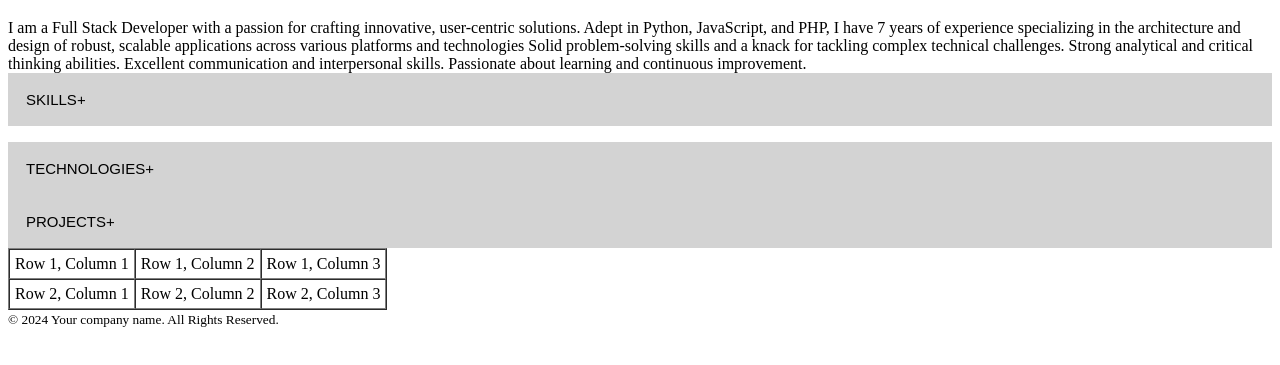
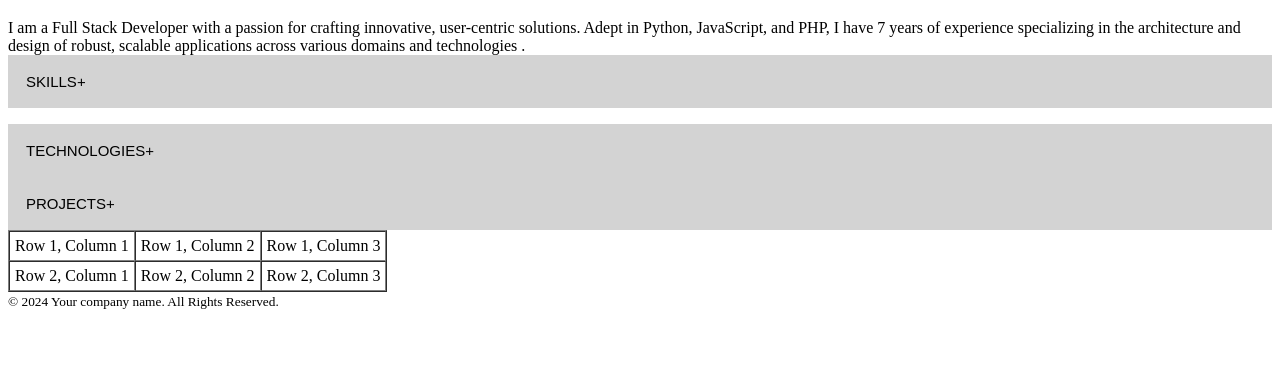
Before and after one commit to trojanpauro/trojanpauro.github.io, a plain HTML site: page index.html in a window 1280 px wide. Shown: the part 61-426 px from the top of the page. Drawn offline with Linux system fonts and the light colour scheme.

Commit message:
Update index.html

```diff
--- a/index.html
+++ b/index.html
@@ -41,11 +41,8 @@
 
   <p>I am a Full Stack Developer with a passion for crafting innovative, user-centric solutions.
     Adept in Python, JavaScript, and PHP, I have  7 years of experience  specializing in the
-    architecture and  design of robust, scalable applications across various platforms and technologies
-    Solid problem-solving skills and a knack for tackling complex technical challenges.
-    Strong analytical and critical thinking abilities.
-    Excellent communication and interpersonal skills.
-    Passionate about learning and continuous improvement.
+    architecture and  design of robust, scalable applications across various domains and technologies
+   .
 
   <style>
 
```
